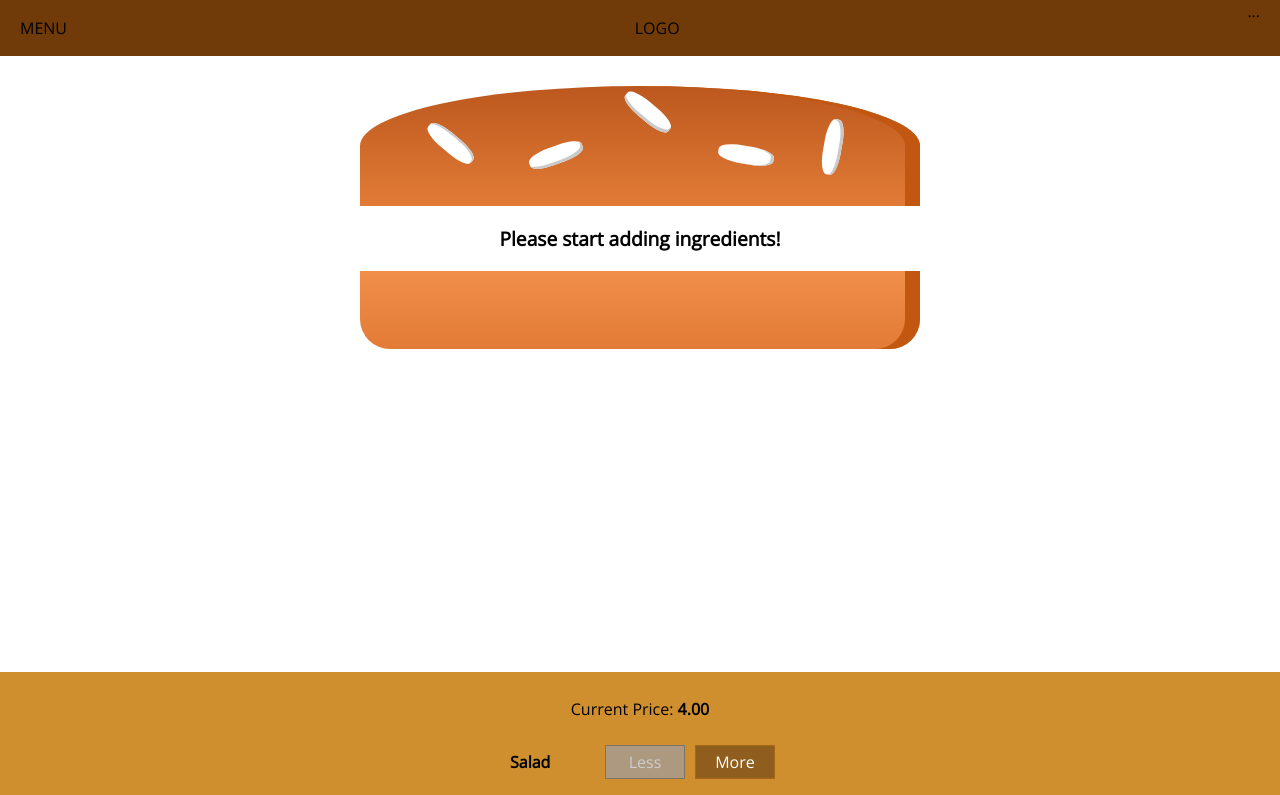
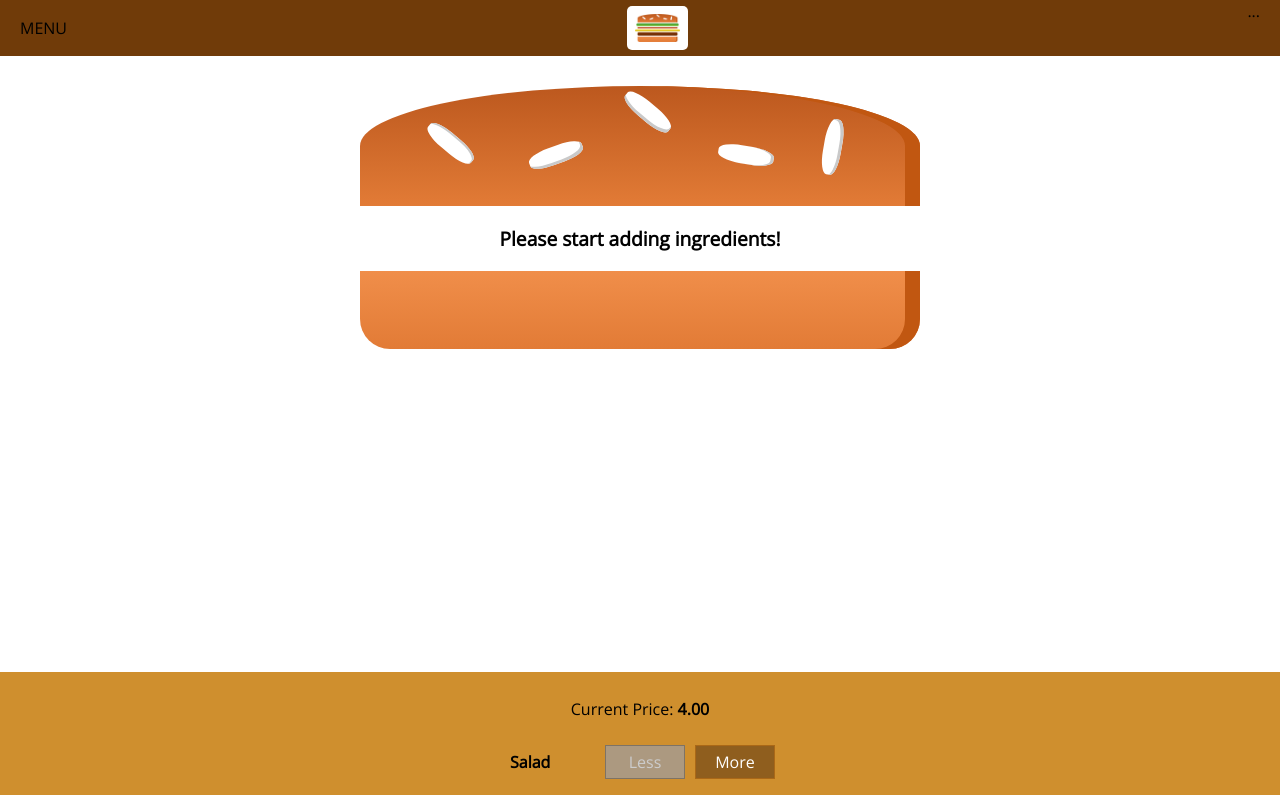
Before and after one commit to MartinHage/burger-builder, a React app: page / in a window 1280 px wide. Shown: the top 795 px of the page. Built offline with nearby package versions, Linux system fonts and the light colour scheme.

Commit message:
added logo to navigation toolbar

```diff
--- /dev/null
+++ b/src/components/Logo/Logo.css
@@ -0,0 +1,11 @@
+.Logo {
+  background-color: white;
+  padding: 8px;
+  height: 80%;
+  box-sizing: border-box;
+  border-radius: 5px;
+}
+
+.Logo img {
+  height: 100%;
+}
--- /dev/null
+++ b/src/components/Logo/Logo.js
@@ -0,0 +1,13 @@
+import React from "react";
+import "./Logo.css";
+import burgerLogo from "../../assets/images/burger-logo.png";
+
+const Logo = () => {
+  return (
+    <div className="Logo">
+      <img src={burgerLogo} alt="My Burger" />
+    </div>
+  );
+};
+
+export default Logo;
--- a/src/components/Navigation/Toolbar/Toolbar.js
+++ b/src/components/Navigation/Toolbar/Toolbar.js
@@ -1,11 +1,12 @@
 import React from "react";
+import Logo from "../../Logo/Logo";
 import "./Toolbar.css";
 
 const Toolbar = (props) => {
   return (
     <header className="Toolbar">
       <div>MENU</div>
-      <div>LOGO</div>
+      <Logo />
       <nav>...</nav>
     </header>
   );
```
Also changed, not shown: src/assets/images/burger-logo.png (added), 1 other file (tests, documents, lock files or other folders).
